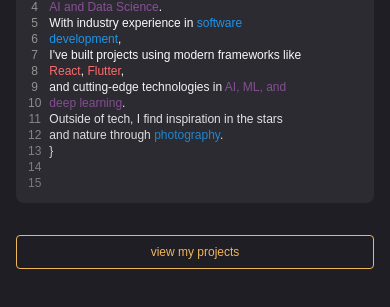
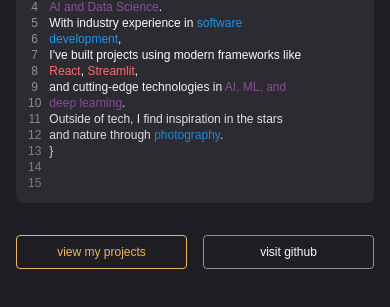
Before and after one commit to vrobbin3247/my-portfolio-site, a React (Vite) app: page / in a window 390 px wide. Shown: the part 271-578 px from the top of the page. Built offline with nearby package versions, Linux system fonts and the light colour scheme; no server answers; a web font is replaced by a local one.

Commit message:
Refine UI and update content on Hello and About Me pages

```diff
--- a/src/Pages/About_me.jsx
+++ b/src/Pages/About_me.jsx
@@ -69,7 +69,8 @@ export default function CreativePortfolio() {
 
         const { data, error } = await supabase
           .from("media_metadata")
-          .select("*");
+          .select("*")
+          .limit(2000); // Set a high limit to fetch all media
 
         const shuffledData = shuffleArray(data);
 
@@ -191,10 +192,10 @@ export default function CreativePortfolio() {
     <div className="min-h-[calc(100vh-100px)] bg-custom-background text-custom-text p-4 md:p-8 font-cascadia pb-20">
       <div className="p-4 md:p-6 mx-auto">
         <div className="mb-6">
-          <h1 className="text-2xl md:text-3xl font-bold mb-2 font-cascadia">
+          <h1 className="text-xl md:text-3xl font-bold mb-2 font-cascadia">
             My Creative Journey
           </h1>
-          <p className="text-custom-gray text-base md:text-lg font-cascadia">
+          <p className="text-custom-gray text-sm md:text-lg font-cascadia">
             A showcase of my design work, 3D models, photography, and creative
             projects outside of coding.
           </p>
@@ -203,7 +204,7 @@ export default function CreativePortfolio() {
         {/* Filter Section */}
         <div className="mb-6 relative">
           <div className="flex items-center justify-between mb-4">
-            <h2 className="text-lg md:text-xl font-semibold font-cascadia">
+            <h2 className="text-base md:text-xl font-semibold font-cascadia">
               Projects & Creations
             </h2>
             <button
@@ -232,14 +233,6 @@ export default function CreativePortfolio() {
                   <h3 className="font-medium font-cascadia text-lg">
                     Filter by tags
                   </h3>
-                  {selectedTags.length > 0 && (
-                    <button
-                      onClick={clearFilters}
-                      className="text-custom-red text-sm hover:underline flex items-center gap-1"
-                    >
-                      <X size={14} /> Clear all
-                    </button>
-                  )}
                 </div>
 
                 <div className="flex flex-wrap gap-2">
@@ -256,6 +249,14 @@ export default function CreativePortfolio() {
                       {tag}
                     </button>
                   ))}
+                  {selectedTags.length > 0 && (
+                    <button
+                      onClick={clearFilters}
+                      className="text-custom-red text-sm hover:underline flex items-center gap-1"
+                    >
+                      <X size={14} /> Clear all
+                    </button>
+                  )}
                 </div>
               </div>
             </div>
--- a/src/Pages/Hello.jsx
+++ b/src/Pages/Hello.jsx
@@ -94,7 +94,7 @@ const Hello = () => {
                 <div>I've built projects using modern frameworks like</div>
                 <div>
                   <span className="text-custom-red">React</span>,{" "}
-                  <span className="text-custom-red">Flutter</span>,
+                  <span className="text-custom-red">Streamlit</span>,
                 </div>
                 <div>
                   and cutting-edge technologies in{" "}
@@ -124,9 +124,14 @@ const Hello = () => {
             >
               view my projects
             </Link>
-            {/* <button className="flex-1 border border-custom-gray text-custom-text font-cascadia text-xs py-2 px-4 rounded hover:bg-custom-gray hover:text-custom-background transition-colors">
-              connect with me
-            </button> */}
+            <a
+              href="https://github.com/vrobbin3247"
+              target="_blank"
+              rel="noopener noreferrer"
+              className="flex-1 text-center border border-custom-gray text-custom-text font-cascadia text-xs py-2 px-4 rounded hover:bg-custom-gray hover:text-custom-background transition-colors"
+            >
+              visit github
+            </a>
           </div>
         </div>
       </div>
@@ -173,7 +178,7 @@ const Hello = () => {
               <br />
               I've built projects using modern frameworks like
               <br />
-              <span className="text-custom-red"> React, Flutter,</span>
+              <span className="text-custom-red"> React, Streamlit</span>
               <br />
               and cutting-edge technologies in
               <span className="text-custom-purple"> AI, ML, and </span>
```
